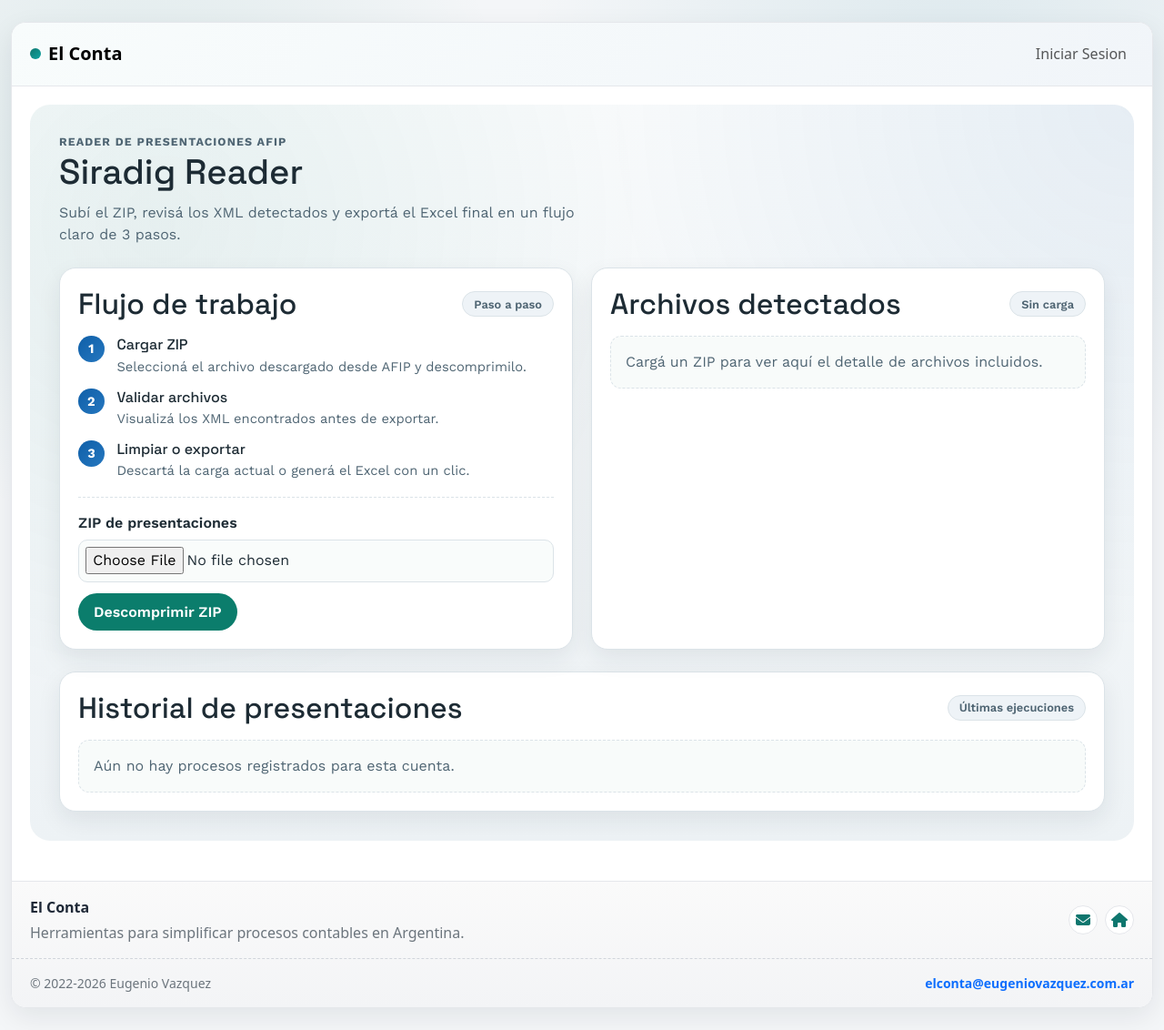
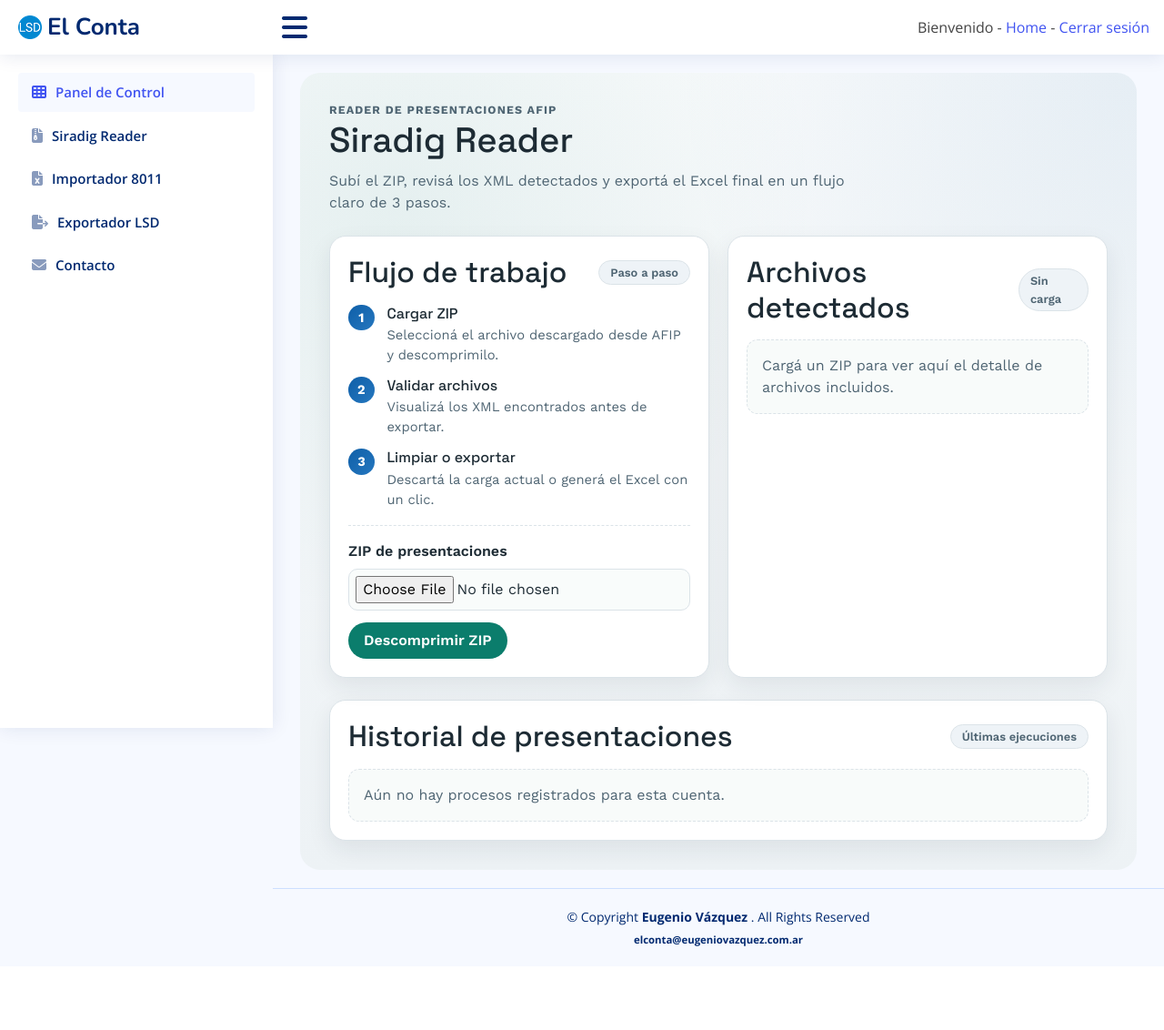
Before and after one commit to lugezz/el_conta, a Django app: template reader/templates/reader/home.html in a window 1280 px wide. Shown: the whole page at 91% size. After the commit the page ends 1040 px from the top, so only its background shows below. Run offline with Django 4.2, Linux system fonts and the light colour scheme; the template is opened without the code that fills it, so the values that code supplies are empty; some libraries are stand-ins or nearby versions.

Commit message:
Aligning styles

```diff
--- a/export_lsd/templates/export_lsd/header.html
+++ b/export_lsd/templates/export_lsd/header.html
@@ -1,12 +1,15 @@
 {% load static %}
+{% url 'export_lsd:home' as lsd_home_url %}
+{% url 'siradig' as siradig_home_url %}
+{% url 'pem-a-excel' as pem_home_url %}
 
 <!-- ======= Header ======= -->
  <header id="header" class="header fixed-top d-flex align-items-center">
 
     <div class="d-flex align-items-center justify-content-between">
-      <a href="{% url 'export_lsd:home' %}" class="logo d-flex align-items-center">
+      <a href="{% if request.resolver_match.namespace == 'export_lsd' %}{{ lsd_home_url }}{% elif request.path|slice:':9' == '/siradig/' %}{{ siradig_home_url }}{% elif request.path|slice:':13' == '/other-tools/' %}{{ pem_home_url }}{% else %}{% url 'homepage' %}{% endif %}" class="logo d-flex align-items-center">
         <img src="{% static 'export_lsd/img/logo.png' %}" alt="Logo">
-        <span class="d-none d-lg-block">Exporta LSD</span>
+        <span class="d-none d-lg-block">{% if request.resolver_match.namespace == 'export_lsd' %}Exporta LSD{% else %}El Conta{% endif %}</span>
       </a>
       <i class="fas fa-bars toggle-sidebar-btn"></i>
     </div><!-- End Logo -->
@@ -22,6 +25,8 @@
         </a>
         -
         <a href="{% url 'homepage' %}">Home</a>
+        -
+        <a href="{% url 'logout' %}">Cerrar sesión</a>
     </nav><!-- End Icons Navigation -->
 
   </header><!-- End Header -->
--- a/export_lsd/templates/export_lsd/sidebar.html
+++ b/export_lsd/templates/export_lsd/sidebar.html
@@ -1,8 +1,13 @@
 {% load static %}
+{% url 'export_lsd:home' as lsd_home_url %}
+{% url 'siradig' as siradig_home_url %}
+{% url 'pem-a-excel' as pem_home_url %}
 <!-- ======= Sidebar ======= -->
   <aside id="sidebar" class="sidebar">
 
     <ul class="sidebar-nav" id="sidebar-nav">
+
+      {% if request.resolver_match.namespace == 'export_lsd' %}
 
       <li class="nav-item">
         <a class="nav-link " href="{% url 'export_lsd:home' %}">
@@ -60,6 +65,20 @@
       <li class="nav-heading">Otros</li>
 
       <li class="nav-item">
+        <a class="nav-link collapsed" href="{% url 'siradig' %}">
+          <i class="fas fa-file-zipper"></i>
+          <span>Siradig Reader</span>
+        </a>
+      </li>
+
+      <li class="nav-item">
+        <a class="nav-link collapsed" href="{% url 'pem-a-excel' %}">
+          <i class="fas fa-file-excel"></i>
+          <span>Importador 8011</span>
+        </a>
+      </li>
+
+      <li class="nav-item">
         <a class="nav-link collapsed" href="{% url 'export_lsd:presentacion_list'  %}">
           <i class="fas fa-history"></i>
           <span>Historial</span>
@@ -100,6 +119,49 @@
           <span>Contacto</span>
         </a>
       </li><!-- End Contact Page Nav -->
+
+      {% else %}
+
+      <li class="nav-item">
+        <a class="nav-link" href="{% if request.path|slice:':9' == '/siradig/' %}{{ siradig_home_url }}{% elif request.path|slice:':13' == '/other-tools/' %}{{ pem_home_url }}{% else %}{% url 'homepage' %}{% endif %}">
+          <i class="fas fa-th"></i>
+          <span>Panel de Control</span>
+        </a>
+      </li>
+
+      {% if request.path|slice:':9' != '/siradig/' %}
+      <li class="nav-item">
+        <a class="nav-link collapsed" href="{{ siradig_home_url }}">
+          <i class="fas fa-file-zipper"></i>
+          <span>Siradig Reader</span>
+        </a>
+      </li>
+      {% endif %}
+
+      {% if request.path|slice:':13' != '/other-tools/' %}
+      <li class="nav-item">
+        <a class="nav-link collapsed" href="{{ pem_home_url }}">
+          <i class="fas fa-file-excel"></i>
+          <span>Importador 8011</span>
+        </a>
+      </li>
+      {% endif %}
+
+      <li class="nav-item">
+        <a class="nav-link collapsed" href="{{ lsd_home_url }}">
+          <i class="fas fa-file-export"></i>
+          <span>Exportador LSD</span>
+        </a>
+      </li>
+
+      <li class="nav-item">
+        <a class="nav-link collapsed" href="mailto:elconta@eugeniovazquez.com.ar">
+          <i class="fas fa-envelope"></i>
+          <span>Contacto</span>
+        </a>
+      </li>
+
+      {% endif %}
     </ul>
 
   </aside><!-- End Sidebar-->
--- a/login/urls.py
+++ b/login/urls.py
@@ -4,7 +4,7 @@ from django.contrib.auth import views as auth_views
 from django.urls import path
 
 from users.forms import LoginForm
-from users.views import ChangePasswordView, CustomLoginView, ResetPasswordView
+from users.views import ChangePasswordView, CustomLoginView, CustomLogoutView, ResetPasswordView
 
 # app_name = 'login'
 
@@ -12,7 +12,7 @@ urlpatterns = [
     path('', CustomLoginView.as_view(redirect_authenticated_user=True, template_name='users/login.html',
                                      authentication_form=LoginForm), name='login'),
     # path('users', include('users.urls')),
-    path('logout/', auth_views.LogoutView.as_view(template_name='users/logout.html'), name='logout'),
+     path('logout/', CustomLogoutView.as_view(), name='logout'),
     path('password-reset/', ResetPasswordView.as_view(), name='password_reset'),
     path('password-reset-confirm/<uidb64>/<token>/',
          auth_views.PasswordResetConfirmView.as_view(template_name='users/password_reset_confirm.html'),
--- a/other_tools/templates/other_tools/import_8011.html
+++ b/other_tools/templates/other_tools/import_8011.html
@@ -1,4 +1,4 @@
-{% extends "specific/form.html" %}
+{% extends "export_lsd/base.html" %}
 {% load static %}
 
 {% block title %} Importador archivos Controlador Fiscal {% endblock title%}
@@ -78,7 +78,7 @@
 
 {% endblock content %}
 
-{% block extra_footer_scripts_before %}
+{% block footer_js %}
     <script>
         {% if error %}
             var errors = "{{ error|safe }}";
@@ -103,4 +103,4 @@
             });
     });
     </script>
-{% endblock %}
+{% endblock footer_js %}
--- a/reader/templates/reader/detalle_presentacion.html
+++ b/reader/templates/reader/detalle_presentacion.html
@@ -1,4 +1,4 @@
-{% extends "base.html" %}
+{% extends "export_lsd/base.html" %}
 {% load my_filters %}
 {% block title %}{{ titulo }}{% endblock title%}
 {% block content %}
--- a/reader/templates/reader/home.html
+++ b/reader/templates/reader/home.html
@@ -1,12 +1,12 @@
-{% extends "base.html" %}
+{% extends "export_lsd/base.html" %}
 {% load static %}
 {% block title %} Siradig Reader {% endblock title%}
-{% block extra_head %}
+{% block head %}
 <link rel="preconnect" href="https://fonts.googleapis.com">
 <link rel="preconnect" href="https://fonts.gstatic.com" crossorigin>
 <link href="https://fonts.googleapis.com/css2?family=Space+Grotesk:wght@400;500;700&family=Work+Sans:wght@400;500;600;700&display=swap" rel="stylesheet">
 <link rel="stylesheet" href="{% static 'reader/css/siradig.css' %}">
-{% endblock %}
+{% endblock head %}
 {% block content %}
 <section class="siradig-shell">
     <header class="siradig-hero">
--- a/reader/templates/reader/no-autorizado.html
+++ b/reader/templates/reader/no-autorizado.html
@@ -1,4 +1,4 @@
-{% extends "base.html" %}
+{% extends "export_lsd/base.html" %}
 {% load static %}
 
 {% block title %}Usuario no autorizado{% endblock title%}
--- a/reader/templates/reader/procesa.html
+++ b/reader/templates/reader/procesa.html
@@ -1,12 +1,12 @@
-{% extends "base.html" %}
+{% extends "export_lsd/base.html" %}
 {% load static %}
 {% block title %}Proceso Exitoso{% endblock title%}
-{% block extra_head %}
+{% block head %}
 <link rel="preconnect" href="https://fonts.googleapis.com">
 <link rel="preconnect" href="https://fonts.gstatic.com" crossorigin>
 <link href="https://fonts.googleapis.com/css2?family=Space+Grotesk:wght@400;500;700&family=Work+Sans:wght@400;500;600;700&display=swap" rel="stylesheet">
 <link rel="stylesheet" href="{% static 'reader/css/siradig.css' %}">
-{% endblock %}
+{% endblock head %}
 {% block content %}
 <section class="siradig-shell">
     <article class="siradig-card siradig-result-card">
--- a/reader/templates/reader/soloxml.html
+++ b/reader/templates/reader/soloxml.html
@@ -1,4 +1,4 @@
-{% extends "base.html" %}
+{% extends "export_lsd/base.html" %}
 {% load my_filters %}
 {% block title %} Siradig Individual - CUIT: {{ siradig_empleado.cuit }}{% endblock title%}
 {% block content %}
```
Also changed, not shown: users/views.py (+13 -0 lines).
